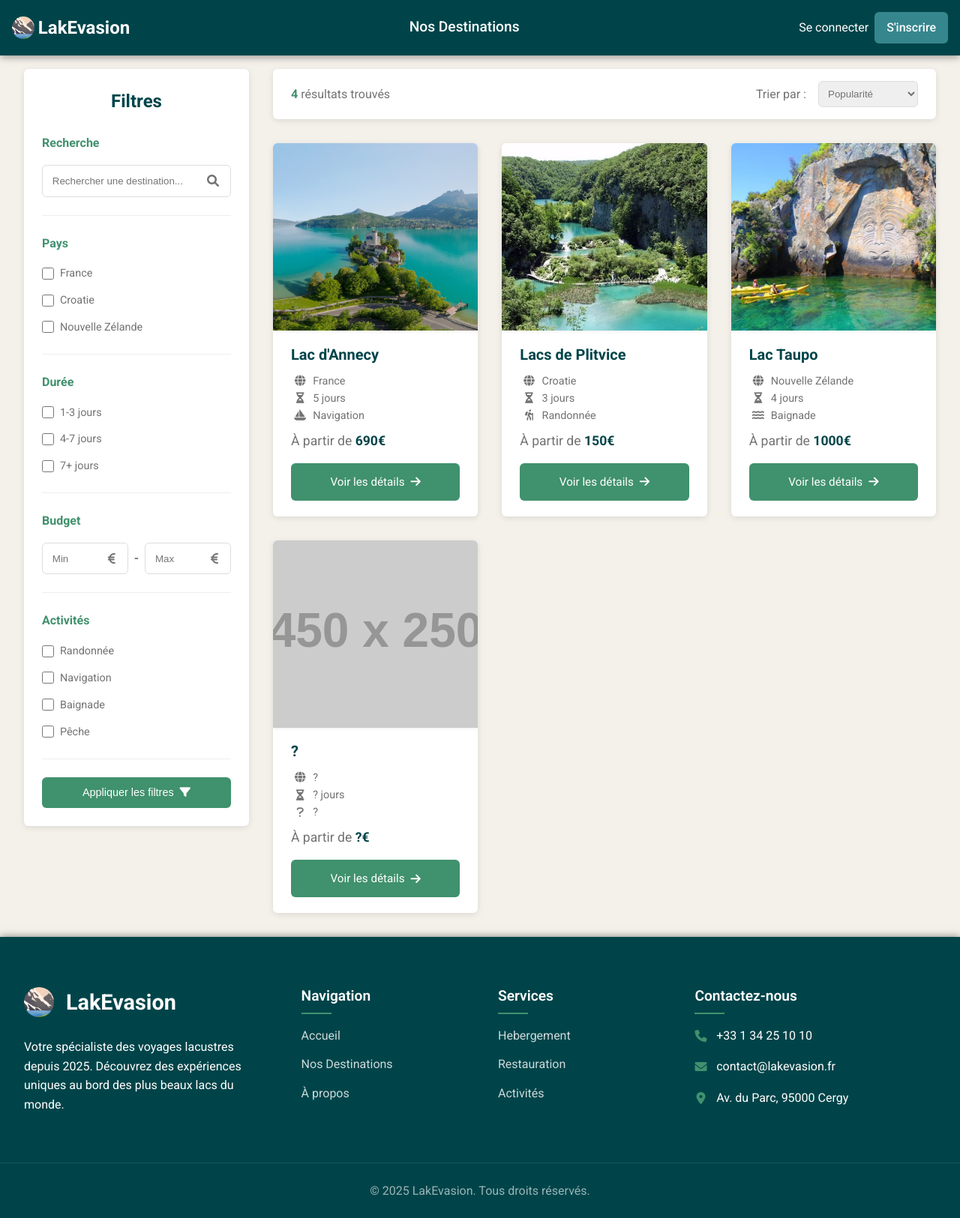
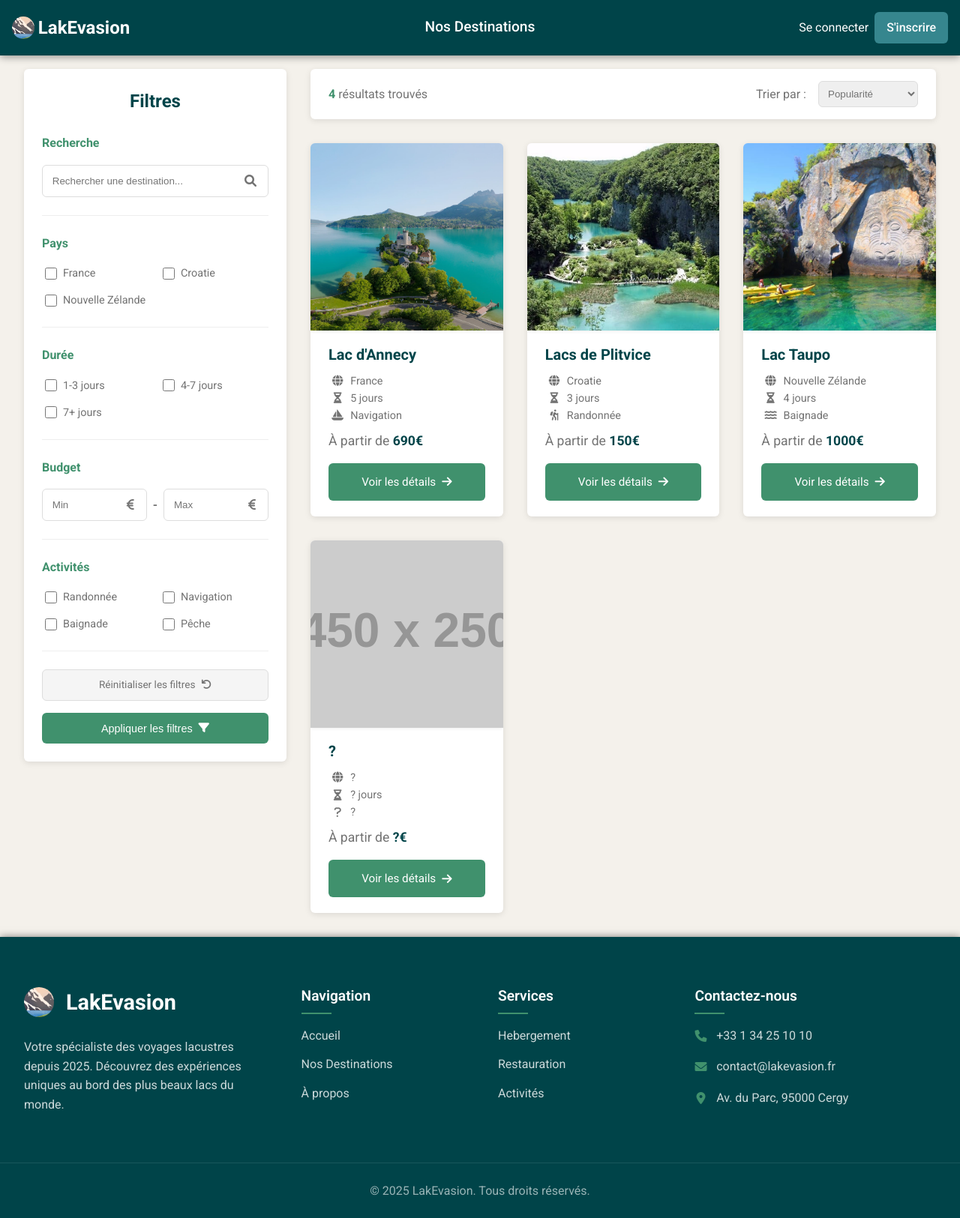
Before and after one commit to Ilannb/Projet_Click_journeY, a PHP site: page /pages/destinations.html in a window 1280 px wide. Shown: the whole page at 75% size. Run offline with PHP 8.4, Linux system fonts and the light colour scheme; grey boxes labelled with a size stand in for pictures from a placeholder-image service; some libraries are stand-ins or nearby versions.

Commit message:
minor changes and improvements

```diff
--- a/index.html
+++ b/index.html
@@ -23,6 +23,7 @@
   <link rel="stylesheet" href="styles/components/header.css">
   <link rel="stylesheet" href="styles/components/footer.css">
   <link rel="stylesheet" href="styles/components/card.css">
+  <link rel="stylesheet" href="styles/components/search-input.css">
   <link rel="stylesheet" href="styles/pages/index.css">
 
   <!-- Tab Display -->
--- a/pages/about.html
+++ b/pages/about.html
@@ -70,19 +70,19 @@
         <div class="team-grid">
           <div class="team-member">
             <div class="member-photo">
-              <img src="https://projetinfomi5.ddns.net/src/img/ilann-pp.jpg" alt="Ilann">
+              <img src="https://lakevasion.ddns.net/src/img/ilann-pp.jpg" alt="Ilann">
             </div>
             <h3>Ilann Boudria</h3>
           </div>
           <div class="team-member">
             <div class="member-photo">
-              <img src="https://projetinfomi5.ddns.net/src/img/illya-pp.jpg" alt="Illya">
+              <img src="https://lakevasion.ddns.net/src/img/illya-pp.jpg" alt="Illya">
             </div>
             <h3>Illya Liganov</h3>
           </div>
           <div class="team-member">
             <div class="member-photo">
-              <img src="https://projetinfomi5.ddns.net/src/img/rindra-pp.jpg" alt="Rindra">
+              <img src="https://lakevasion.ddns.net/src/img/rindra-pp.jpg" alt="Rindra">
             </div>
             <h3>Rindra Rakotonirina</h3>
           </div>
--- a/pages/destinations.html
+++ b/pages/destinations.html
@@ -135,10 +135,17 @@
             </div>
           </div>
 
-          <button class="apply-filters-btn">
-            Appliquer les filtres
-            <i class="fas fa-filter"></i>
-          </button>
+          <div class="filter-buttons">
+            <a href="destinations.html" class="reset filters-btn">
+              Réinitialiser les filtres
+              <i class="fas fa-undo"></i>
+            </a>
+
+            <button class="apply filters-btn">
+              Appliquer les filtres
+              <i class="fas fa-filter"></i>
+            </button>
+          </div>
         </form>
       </aside>
 
--- a/styles/components/card.css
+++ b/styles/components/card.css
@@ -29,9 +29,12 @@
 
 .destination-image {
   width: 100%;
+  min-width: 100%;
   height: 250px;
+  min-height: 250px;
   object-fit: cover;
   box-shadow: 0 0 5px rgba(0, 0, 0, 0.1);
+  background-color: #f0f0f0;
 }
 
 .destination-content {
--- a/styles/components/footer.css
+++ b/styles/components/footer.css
@@ -47,10 +47,8 @@ footer {
   color: var(--light-text);
 }
 
-.agency-description {
-  font-size: 0.95rem;
-  line-height: 1.6;
-  color: rgba(255, 255, 255, 0.9);
+.agency {
+  color: rgba(255, 255, 255, 0.8);
 }
 
 /* Links sections */
@@ -103,7 +101,11 @@ footer {
   display: flex;
   align-items: center;
   gap: 0.8rem;
-  color: rgba(255, 255, 255, 0.9);
+}
+
+.contact-info div a,
+.contact-info div address {
+  color: rgba(255, 255, 255, 0.8);
 }
 
 .contact-info i {
--- a/styles/components/header.css
+++ b/styles/components/header.css
@@ -12,8 +12,8 @@ header {
 nav {
   max-width: 1500px;
   margin: 0 auto;
-  display: flex;
-  justify-content: space-between;
+  display: grid;
+  grid-template-columns: 1fr auto 1fr;
   align-items: center;
 }
 
@@ -21,6 +21,7 @@ nav {
   display: flex;
   align-items: center;
   gap: 0.3rem;
+  justify-self: start;
 }
 
 .logo img {
@@ -41,6 +42,7 @@ nav {
   color: var(--light-text);
   align-items: baseline;
   gap: 0.5rem;
+  justify-self: center;
 }
 
 .header_title {
@@ -53,6 +55,7 @@ nav {
   display: flex;
   gap: 0.8rem;
   align-items: center;
+  justify-self: end;
 }
 
 .user {
@@ -71,6 +74,7 @@ nav {
   display: flex;
   align-items: center;
   flex-shrink: 0;
+  justify-self: end;
 }
 
 .links-box a {
--- a/styles/pages/destinations.css
+++ b/styles/pages/destinations.css
@@ -6,14 +6,14 @@ main {
 .page-container {
   display: flex;
   gap: 2rem;
-  max-width: 1800px;
+  max-width: 1850px;
   margin: 0 auto;
   padding: 2rem;
 }
 
 /* Sidebar filters */
 .filters-sidebar {
-  width: 300px;
+  width: 350px;
   background: white;
   border-radius: var(--border-radius);
   box-shadow: 0 2px 8px rgba(0, 0, 0, 0.1);
@@ -54,10 +54,12 @@ main {
 
 /* Checkbox */
 .checkbox-group {
-  display: flex;
-  flex-direction: column;
-  gap: 0.8rem;
+  display: grid;
+  grid-template-columns: repeat(2, 1fr);
+  column-gap: 1rem;
+  row-gap: 0.8rem;
   accent-color: var(--secondary-color);
+  margin-left: 0.25rem;
 }
 
 .checkbox-label {
@@ -71,7 +73,9 @@ main {
 
 .checkbox-label input[type="checkbox"] {
   width: 16px;
+  min-width: 16px;
   height: 16px;
+  min-height: 16px;
   cursor: pointer;
 }
 
@@ -91,10 +95,8 @@ main {
 }
 
 /* Filter btn */
-.apply-filters-btn {
+.filters-btn {
   width: 100%;
-  padding: 0.8rem;
-  background-color: var(--secondary-color);
   color: white;
   border: none;
   border-radius: var(--border-radius);
@@ -108,8 +110,26 @@ main {
   margin-top: 1rem;
 }
 
-.apply-filters-btn:hover {
+.apply {
+  background-color: var(--secondary-color);
+  padding: 0.8rem;
+}
+
+.apply:hover {
   background-color: var(--accent-color);
+}
+
+.reset {
+  background-color: #f5f5f5;
+  color: var(--text-color);
+  border: 1px solid #ddd;
+  text-decoration: none;
+  font-size: 0.85rem;
+  padding: 0.56rem;
+}
+
+.reset:hover {
+  background-color: #e5e5e5;
 }
 
 /* Result section */
--- a/styles/pages/login.css
+++ b/styles/pages/login.css
@@ -54,7 +54,7 @@ body {
   display: flex;
   align-items: center;
   color: var(--text-color);
-  background-color: white;
+  background-color: rgba(255, 255, 255, 0);
   right: 1rem;
   border: none;
   font-size: 1rem;
--- a/styles/pages/reset_password.css
+++ b/styles/pages/reset_password.css
@@ -54,7 +54,7 @@ body {
   display: flex;
   align-items: center;
   color: var(--text-color);
-  background-color: white;
+  background-color: rgba(255, 255, 255, 0);
   right: 1rem;
   border: none;
   font-size: 1rem;
--- a/styles/pages/trip.css
+++ b/styles/pages/trip.css
@@ -196,6 +196,10 @@ main {
   color: var(--text-color);
 }
 
+.total-price {
+  margin-bottom: 0.5rem;
+}
+
 .book-button {
   display: flex;
   justify-content: center;
```
Also changed, not shown: pages/register.html (+8 -8 lines), styles/pages/index.css (+10 -16 lines), styles/pages/register.css (+6 -1 lines).
